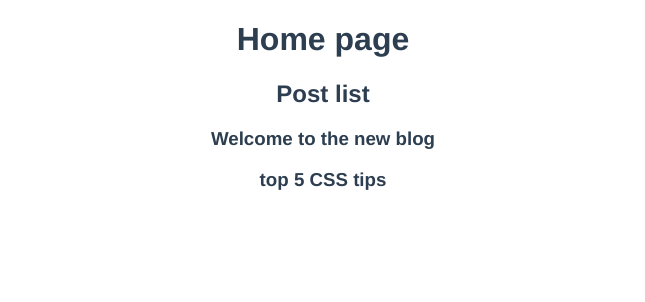
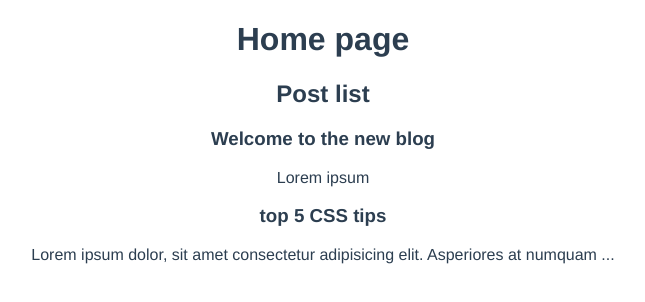
Before and after one commit to vanheaven-ui/composition-api, a Vue app: page / in a window 1280 px wide. Shown: the top 302 px of the page, without its empty margins (317-962 px from the left). Built offline with nearby package versions, Linux system fonts and the light colour scheme.

Commit message:
Create the SinglePost component

```diff
--- a/src/components/PostList.vue
+++ b/src/components/PostList.vue
@@ -1,12 +1,14 @@
 <template>
   <h2 class="post-list">Post list</h2>
   <div v-for="post in posts" :key="post.id">
-    <h3>{{ post.title }}</h3>
+    <SinglePost :post="post" />
   </div>
 </template>
 
 <script>
+import SinglePost from "./SinglePost.vue";
 export default {
+  components: { SinglePost },
   props: ["posts"],
   setup(props) {
     console.log(props);
--- /dev/null
+++ b/src/components/SinglePost.vue
@@ -0,0 +1,25 @@
+<template>
+  <div>
+    <h3 class="post">{{ post.title }}</h3>
+    <p>{{ post.body.length >= 80 ? snippet : post.body }}</p>
+  </div>
+</template>
+
+<script>
+import { computed } from "@vue/reactivity";
+export default {
+  props: ["post"],
+  setup(props) {
+    const snippet = computed(() => {
+      return props.post.body.substring(0, 80) + "...";
+    });
+
+    return {
+      snippet,
+    };
+  },
+};
+</script>
+
+<style>
+</style>
--- a/src/views/Home.vue
+++ b/src/views/Home.vue
@@ -14,7 +14,7 @@ export default {
       {
         id: 1,
         title: "Welcome to the new blog",
-        body: "Lorem ipsum dolor, sit amet consectetur adipisicing elit. Asperiores at numquam ratione veniam. Optio ab blanditiis pariatur veniam, deserunt odit sapiente quaerat aliquam vel porro voluptate voluptates, officiis quia beatae, dolores at ipsam? Minus id perspiciatis at itaque asperiores deleniti! Quas nam architecto maiores corporis mollitia! Ipsa voluptatum voluptas dignissimos fuga, veritatis atque rerum eligendi quidem accusantium amet quas delectus suscipit itaque quae similique voluptates. Voluptatibus illum, ea vel quaerat quae quos distinctio ducimus quasi reprehenderit quas perspiciatis officiis animi. Cum unde non facere deserunt maiores aspernatur nam illo, error pariatur porro asperiores quae, iusto distinctio rerum, eveniet reiciendis alias.",
+        body: "Lorem ipsum",
         tags: ["webdev", "coding", "news"],
       },
       {
```
